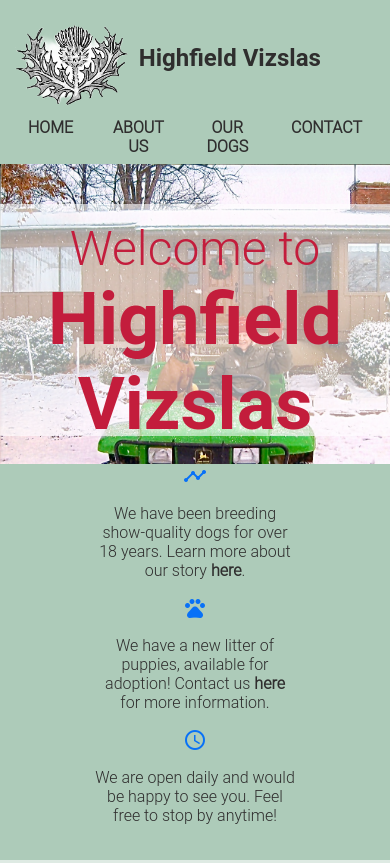
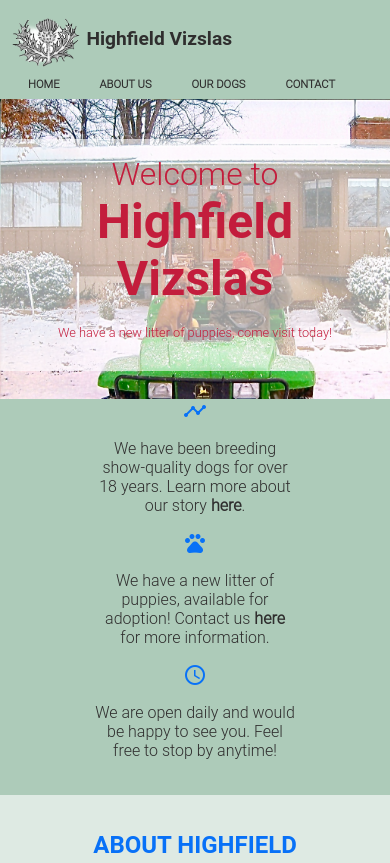
Before and after one commit to beckylehmann91/highfield-vizslas, a website: page public/index.html in a window 390 px wide. Shown: the top 863 px of the page. Drawn offline with Linux system fonts and the light colour scheme.

Commit message:
Fix mobile styling

```diff
--- a/public/css/about.css
+++ b/public/css/about.css
@@ -18,6 +18,10 @@
 }
 
 @media only screen and (max-width: 600px) {
+  #about {
+    margin: 0;
+  }
+
   .images img {
     width: 100%;
     max-height: 250px;
--- a/public/css/homepage.css
+++ b/public/css/homepage.css
@@ -88,6 +88,14 @@
     background-position-y: 0;
   }
 
+  #showcase div {
+    font-size: 2rem;
+  }
+
+  #showcase .subtext {
+    font-size: 0.8rem;
+  }
+
   .description img {
     height: 200px;
   }
--- a/public/css/style.css
+++ b/public/css/style.css
@@ -74,7 +74,6 @@ header a {
 header .logo {
     display: flex;
     align-items: center;
-    /* justify-content:  */
 }
 
 header .logo img{
@@ -97,3 +96,18 @@ footer p {
 footer img {
     height: 50px;
 }
+
+@media only screen and (max-width: 600px) {
+    nav {
+        font-size: 0.7rem;
+    }
+
+    header .logo h2 {
+        font-size: 1.2rem;
+    }
+
+    header .logo img {
+        height: 60px;
+    }
+
+}
```
